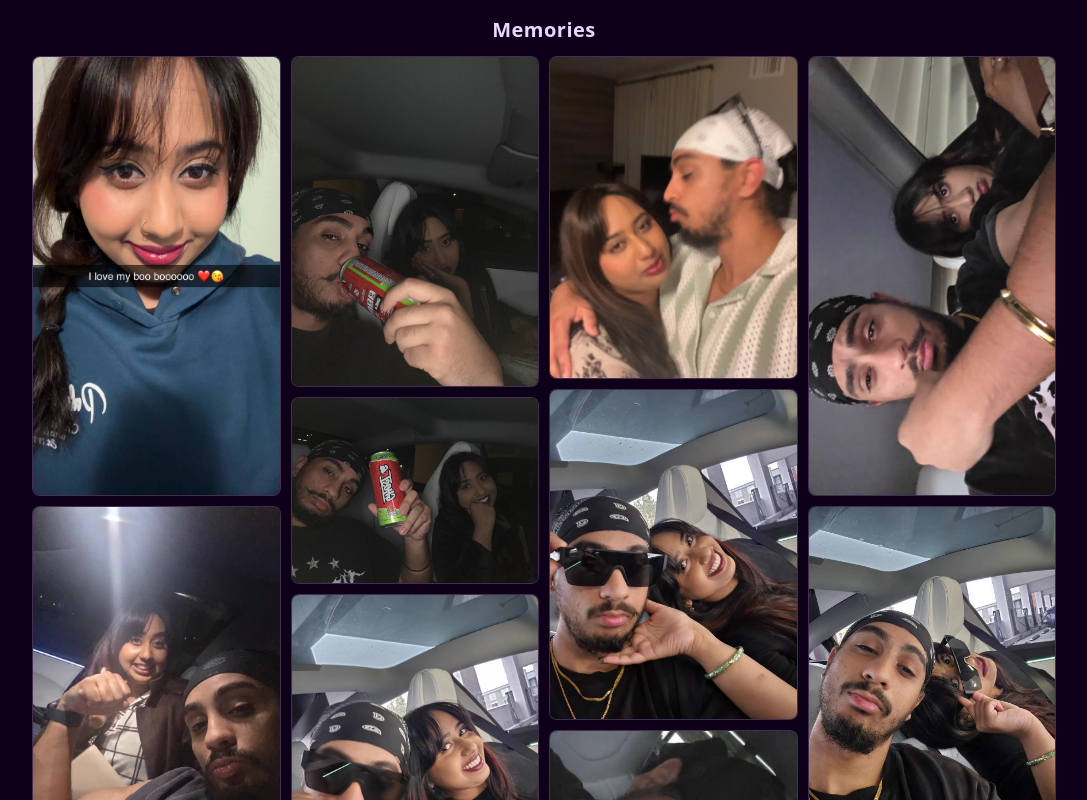
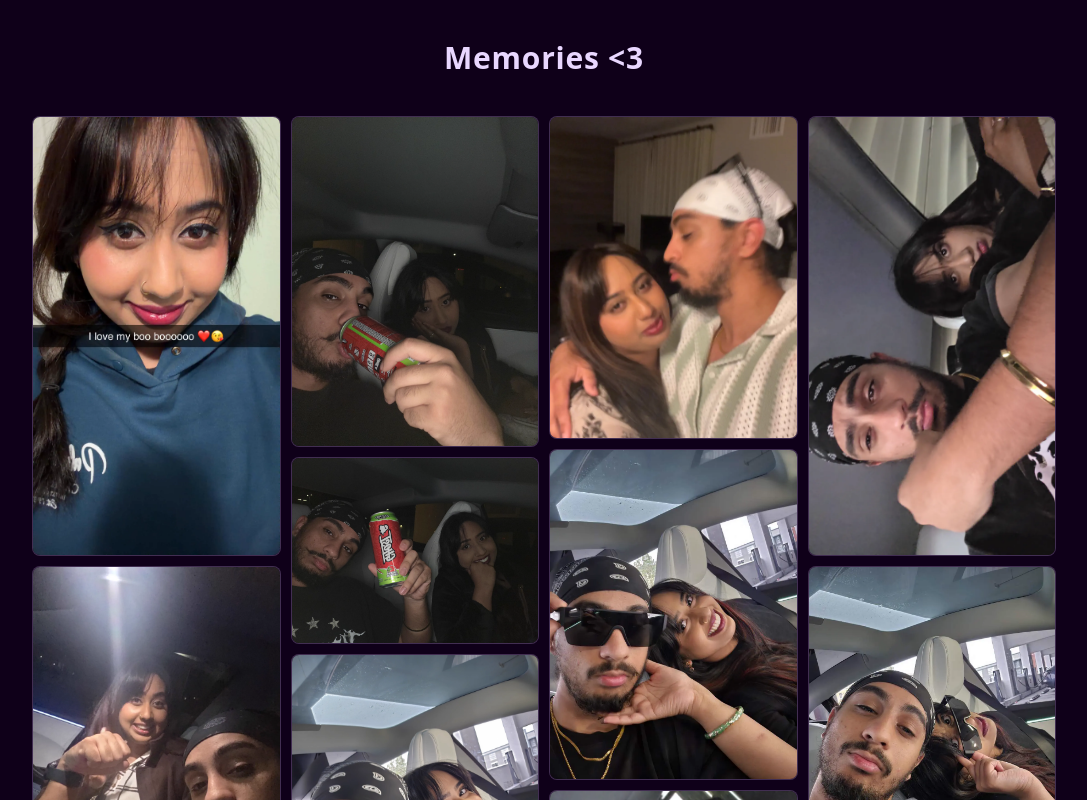
Before and after one commit to lifewhater/valentines, a Vue app: page /gallery in a window 1280 px wide. Shown: the top 800 px of the page, without its empty margins (96-1183 px from the left). Built offline with nearby package versions, Linux system fonts and the light colour scheme.

Commit message:
text adjustment

```diff
--- a/src/components/GALLERY.vue
+++ b/src/components/GALLERY.vue
@@ -1,7 +1,9 @@
 <template>
-  <main class="min-h-screen w-full bg-[#0f0019] text-[#e9d7ff] px-3 py-4">
-    <header class="mx-auto mb-3 max-w-5xl text-center">
-      <h1 class="text-lg font-semibold tracking-wide sm:text-xl">Memories</h1>
+  <main class="min-h-screen w-full bg-[#0f0019] text-[#e9d7ff] px-3 py-10">
+    <header class="mx-auto mb-10 max-w-5xl text-center">
+      <div class="text-3xl font-semibold tracking-wide">
+        Memories <3
+      </div>
     </header>
 
     <!-- Masonry (CSS Columns) -->
@@ -37,7 +39,7 @@
 </template>
 
 <script setup lang="ts">
-import { onBeforeUnmount, onMounted, ref } from "vue"
+import { onBeforeUnmount, onMounted, ref, nextTick } from "vue"
 
 type ImageItem = {
   id: string
@@ -118,6 +120,7 @@ async function loadMore() {
 let observer: IntersectionObserver | null = null
 
 onMounted(async () => {
+  await nextTick()
   // initial fill
   await loadMore()
   await loadMore() // helps avoid "empty gap" on fast scroll / large screens
--- a/src/components/HOME.vue
+++ b/src/components/HOME.vue
@@ -7,7 +7,7 @@
       <div ref="boxAnimation" class="flex bg-[#3A025B] rounded-xl h-20
       justify-center items-center shadow-lg shadow-purple-400/50 opacity-0
        border border-purple-500">
-        <a class="text-white text-xl uppercase text-center">
+        <a class="text-white text-3xl uppercase text-center">
           Will you be my valentines?
         </a>
       </div>
--- a/src/components/INTRO.vue
+++ b/src/components/INTRO.vue
@@ -2,7 +2,9 @@
 <template>
   <div class="flex flex-col gap-8 items-center justify-center h-screen w-screen bg-[#11001C]">
 
-    <div :key="currentIndex" ref="split_text" class="h-60 w-screen text-[#d3abff] text-[50px] text-pretty px-5 text-center leading-12">
+    <div :key="currentIndex" ref="split_text" class="h-60 w-screen
+    text-[#d3abff] text-[50px] text-pretty
+     px-5 text-center leading-12">
       {{ message[currentIndex] }}
     </div>
 
```
